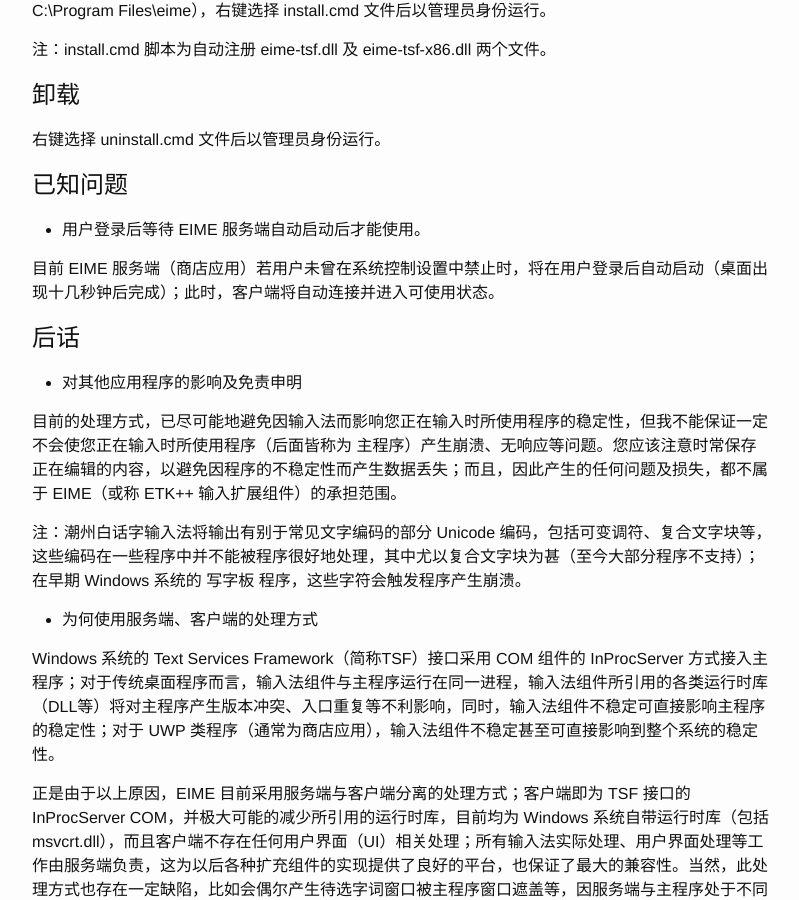
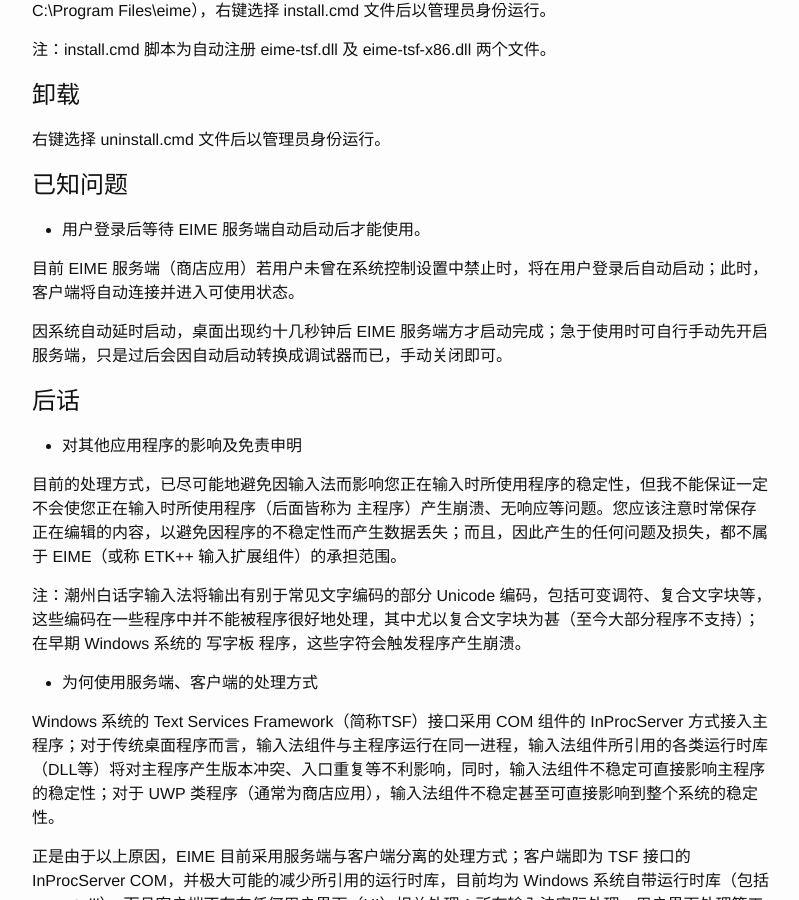
Before and after one commit to DonAnthonyLee/DonAnthonyLee.github.io, a Jekyll site: the page built from docs/_posts/2022-03-30-eime-tsf-client.markdown, in a window 1280 px wide and 900 px high, scrolled down 441 px. Shown: the whole window, without its empty margins (238-1037 px from the left). Built offline with Jekyll 4.4.1, drawn with Linux system fonts in a browser that asks for light colours.

Commit message:
eime-tsf-client up to 0.1.5

```diff
--- a/docs/_posts/2022-03-30-eime-tsf-client.markdown
+++ b/docs/_posts/2022-03-30-eime-tsf-client.markdown
@@ -5,7 +5,7 @@
 categories: EIME
 ---
 
-提供 [EIME-TSF 客户端](https://github.com/DonAnthonyLee/DonAnthonyLee.github.io/blob/main/stuff/eime-tsf-client-0.1.4.zip "EIME-TSF 客户端 0.1.4 版下载")，适用于 Windows XP SP2 ~ Windows 11 系统，兼容 x86 架构及 x64 架构。
+提供 [EIME-TSF 客户端](https://github.com/DonAnthonyLee/DonAnthonyLee.github.io/blob/main/stuff/eime-tsf-client-0.1.5.zip "EIME-TSF 客户端 0.1.5 版下载")，适用于 Windows XP SP2 ~ Windows 11 系统，兼容 x86 架构及 x64 架构。
 
 
 此客户端仅起翻译作用，既是将 TSF 接口翻译为 EIME 输入框架（类似 BeOS 的 input_server 协议），又将 EIME 的处理结果再翻译为 TSF 接口所需。
@@ -30,7 +30,10 @@
 
 + 用户登录后等待 EIME 服务端自动启动后才能使用。
 
-目前 EIME 服务端（商店应用）若用户未曾在系统控制设置中禁止时，将在用户登录后自动启动（桌面出现十几秒钟后完成）；此时，客户端将自动连接并进入可使用状态。
+目前 EIME 服务端（商店应用）若用户未曾在系统控制设置中禁止时，将在用户登录后自动启动；此时，客户端将自动连接并进入可使用状态。
+
+因系统自动延时启动，桌面出现约十几秒钟后 EIME 服务端方才启动完成；急于使用时可自行手动先开启服务端，只是过后会因自动启动转换成调试器而已，手动关闭即可。
+
 
 # 后话
 
```
Also changed, not shown: 1 other file.
